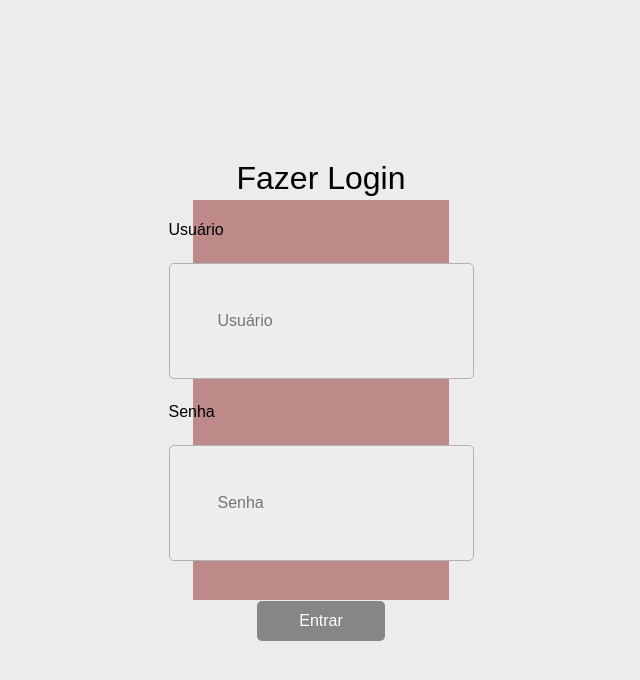
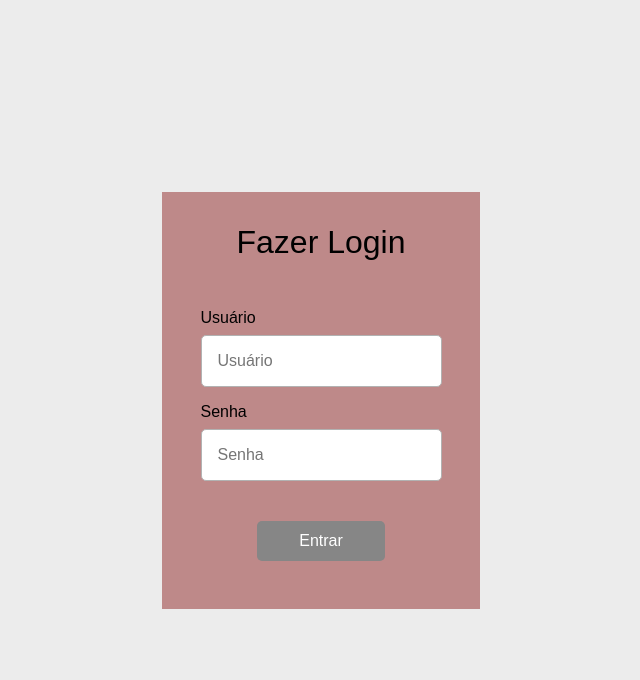
Before and after one commit to Bewwwy/TCC, a PHP site: page /pages/login.php in a window 1280 px wide. Shown: the top 680 px of the page, without its empty margins (319-959 px from the left). Run offline with PHP 8.4, Linux system fonts and the light colour scheme.

Commit message:
consertei o forms :D

```diff
--- a/site/css/login.css
+++ b/site/css/login.css
@@ -29,6 +29,9 @@ body {
     background-color: rgb(190, 137, 137);
     width: 20vw;
     height: 50vh;
+    width: fit-content;
+    height: fit-content;
+    padding: 4vh 3vw;
     display: flex;
     flex-direction: column;
     align-items: center;
@@ -39,26 +42,28 @@ body {
 
 h1 {
     font-size: xx-large;
+    margin-bottom: 1em;
 }
 
-.forms {
+form {
     display: flex;
+    flex-direction: column;
+    margin-bottom: 2vh;
+}
+
+label {
+    align-self: flex-start;
+    margin: 2vh 0 1vh;
     flex-direction: column;
 }
 
-.forms label {
-    align-self: flex-start;
-    margin: 3vh 0 3vh;
-}
-
-.forms input {
-    padding: 3rem;
+input {
+    padding: 1rem;
     text-align: left;
-    background-color: rgb(238, 238, 238);
+    background-color: rgb(255, 255, 255);
     border-radius: 5px;
     border: 1.5px solid #b2b2b2;
 }
-
 
 #btnadm {
     margin-top: 5vh;
--- a/site/pages/login.php
+++ b/site/pages/login.php
@@ -16,7 +16,7 @@ require_once '../banco/create_default.php';
 <body>
     <div class="page">
         <h1>Fazer Login</h1>
-        <form class="forms" action="../banco/loginhandler.php" method="post">
+        <form action="../banco/loginhandler.php" method="post">
             <label for="user">Usuário</label>
             <input type="text" name="user" placeholder="Usuário">
             <label for="senha">Senha</label>
```
